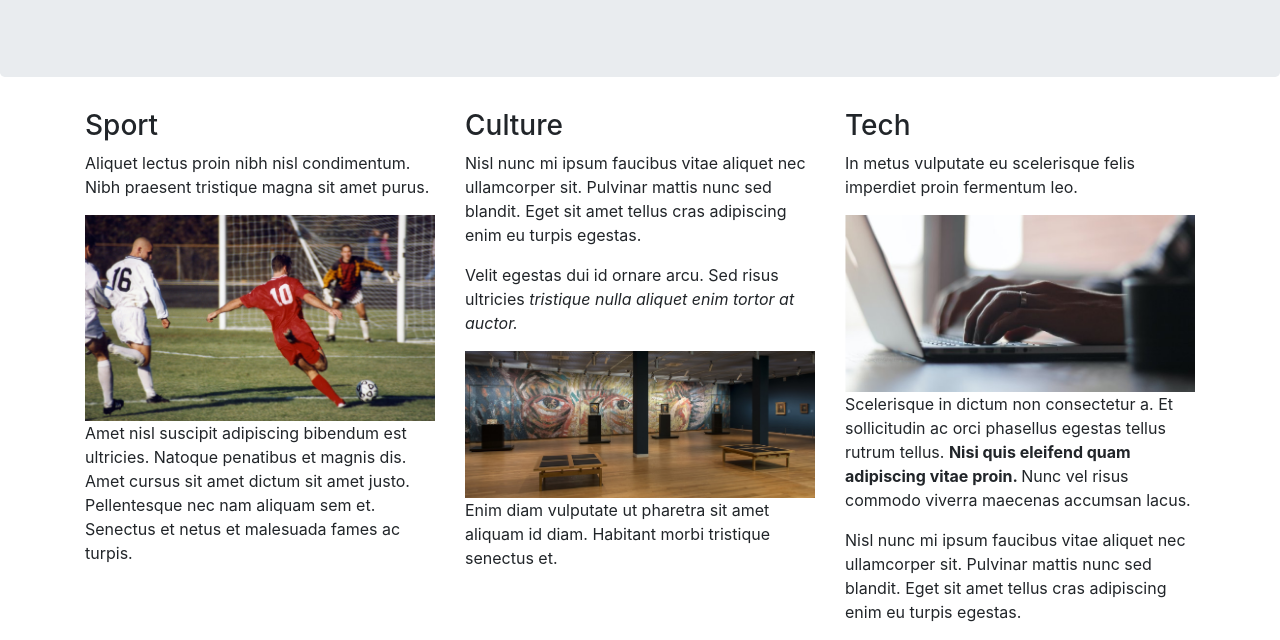
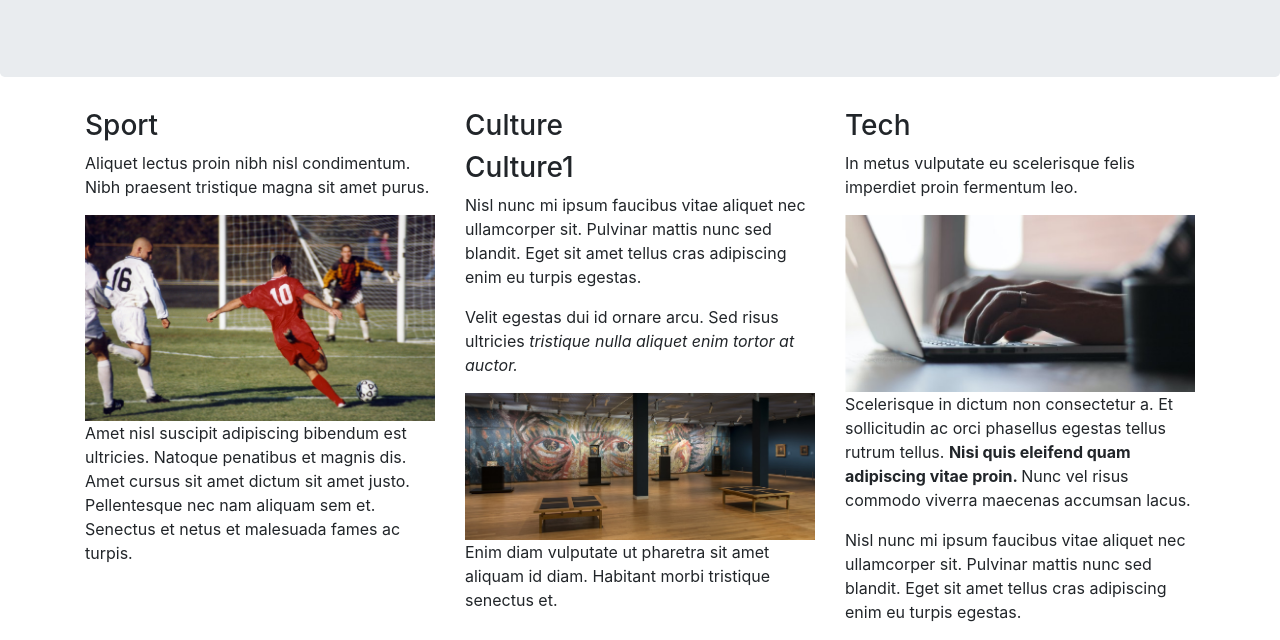
Before and after one commit to anna21anna/Test_name, a plain HTML site: page index.html in a window 1280 px wide. Shown: the part 161-801 px from the top of the page. Drawn offline with Linux system fonts and the light colour scheme.

Commit message:
add name h3

```diff
--- a/index.html
+++ b/index.html
@@ -20,6 +20,7 @@
     </div>
     <div class="col-sm-4">
       <h3>Culture</h3>
+	  <h3>Culture1</h3>
       <p>Nisl nunc mi ipsum faucibus vitae aliquet nec ullamcorper sit. Pulvinar mattis nunc sed blandit. Eget sit amet tellus cras adipiscing enim eu turpis egestas.  </p>
 	  <p>Velit egestas dui id ornare arcu. Sed risus ultricies <i>tristique nulla aliquet enim tortor at auctor. </i> </p>
 	  <img src="img/culture.png" class="img-fluid">
```
